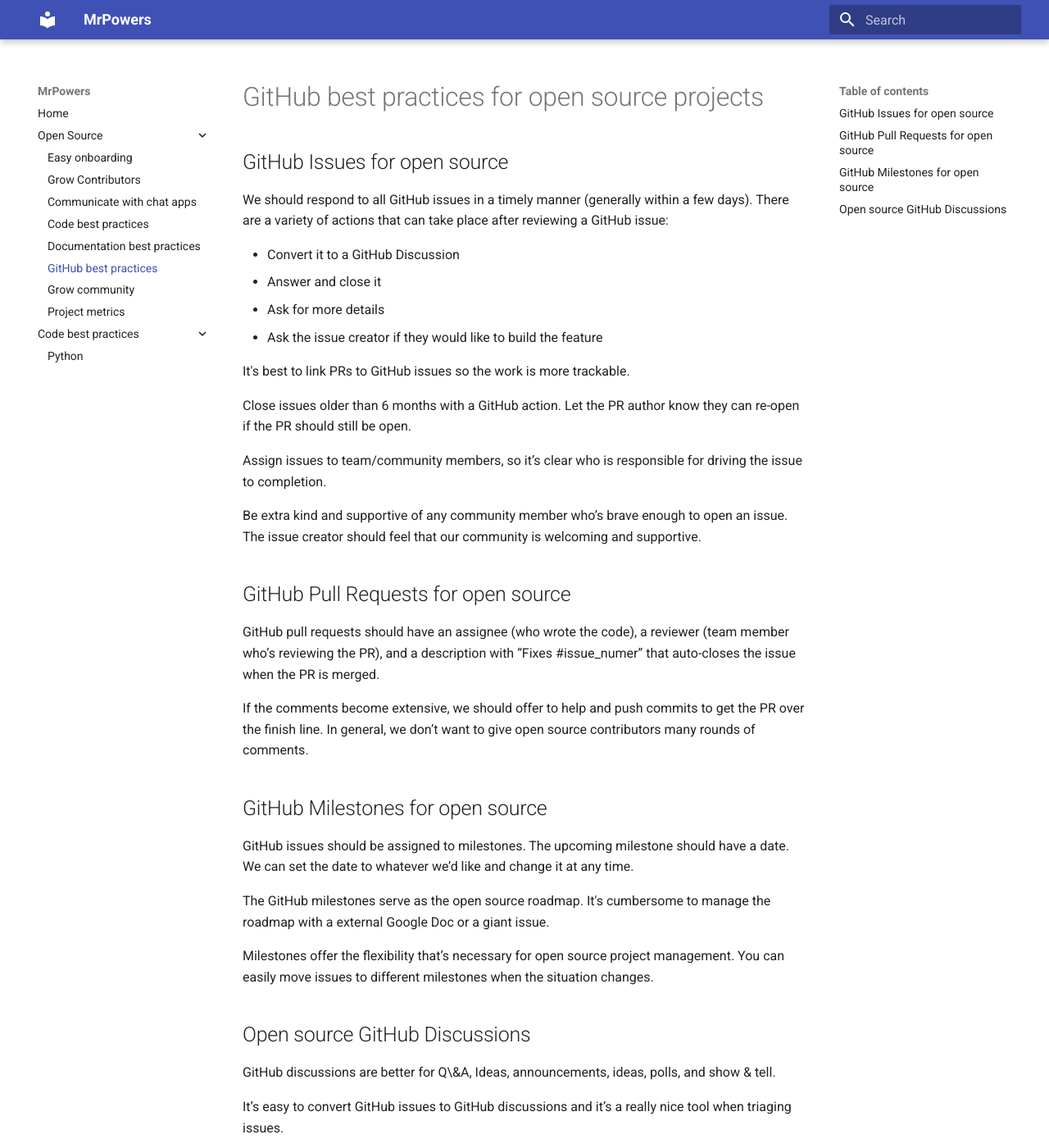
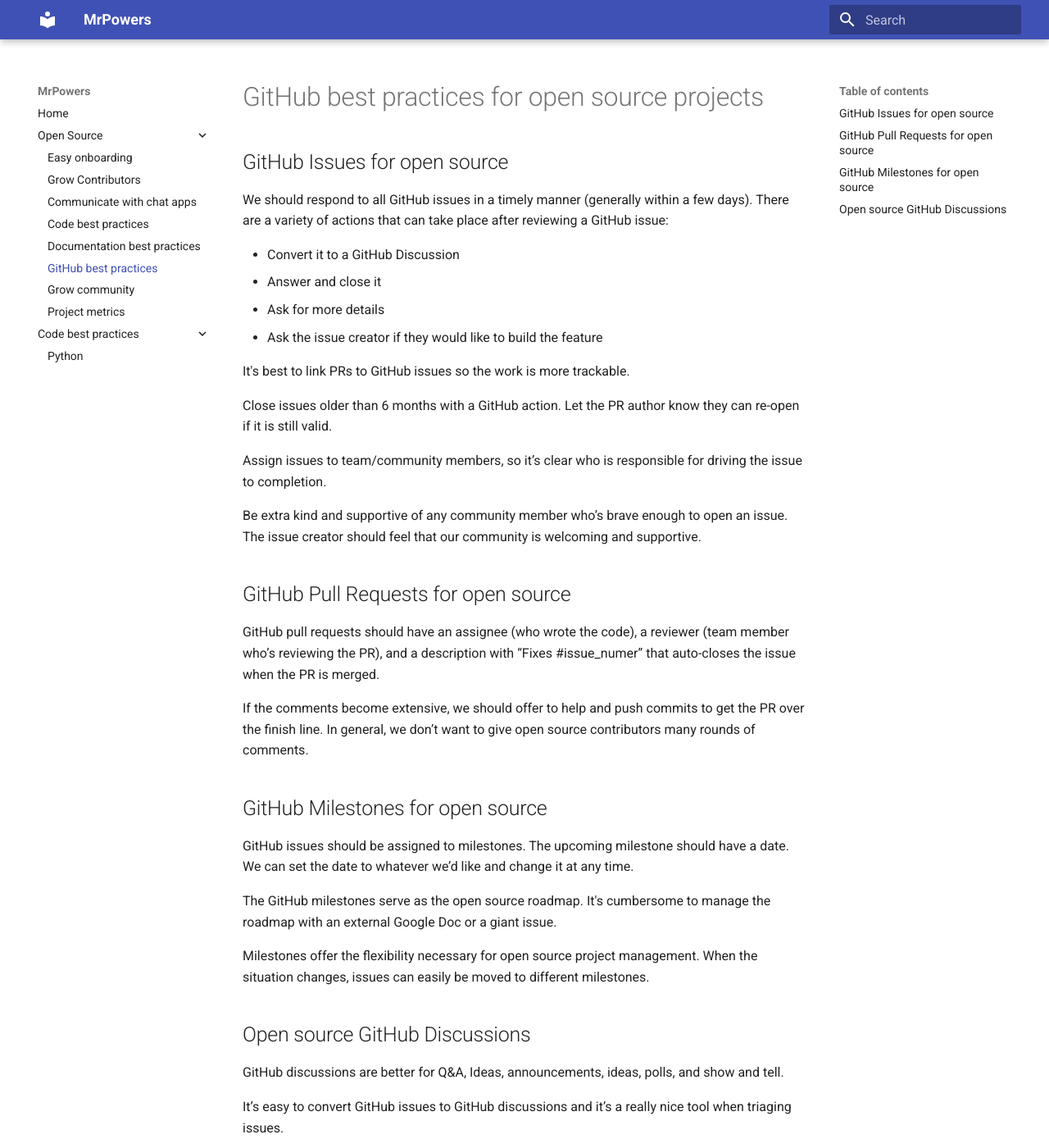
Before and after one commit to mrpowers-io/community, an MkDocs documentation site: the page built from docs/open-source/github-best-practices.md, in a window 1280 px wide and 1400 px high. Shown: the whole window at 82% size. Built offline with MkDocs 1.6.1 and Material for MkDocs 9.7.7, drawn with Linux system fonts in a browser that asks for light colours.

Commit message:
github-best-practices grammar

```diff
--- a/docs/open-source/github-best-practices.md
+++ b/docs/open-source/github-best-practices.md
@@ -11,7 +11,7 @@
 
 It's best to link PRs to GitHub issues so the work is more trackable.
 
-Close issues older than 6 months with a GitHub action.  Let the PR author know they can re-open if the PR should still be open.
+Close issues older than 6 months with a GitHub action.  Let the PR author know they can re-open if it is still valid.
 
 Assign issues to team/community members, so it’s clear who is responsible for driving the issue to completion.
 
@@ -27,13 +27,13 @@
 
 GitHub issues should be assigned to milestones.  The upcoming milestone should have a date.  We can set the date to whatever we’d like and change it at any time.
 
-The GitHub milestones serve as the open source roadmap.  It's cumbersome to manage the roadmap with a external Google Doc or a giant issue.
+The GitHub milestones serve as the open source roadmap.  It's cumbersome to manage the roadmap with an external Google Doc or a giant issue.
 
-Milestones offer the flexibility that’s necessary for open source project management.   You can easily move issues to different milestones when the situation changes.
+Milestones offer the flexibility necessary for open source project management. When the situation changes, issues can easily be moved to different milestones.
 
 ## Open source GitHub Discussions
 
-GitHub discussions are better for Q\&A, Ideas, announcements, ideas, polls, and show & tell.
+GitHub discussions are better for Q&A, Ideas, announcements, ideas, polls, and show and tell.
 
 It’s easy to convert GitHub issues to GitHub discussions and it’s a really nice tool when triaging issues.
 
```
